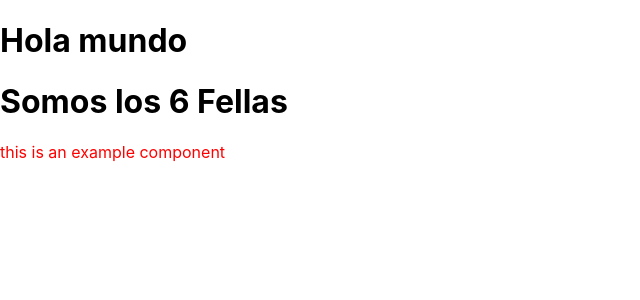
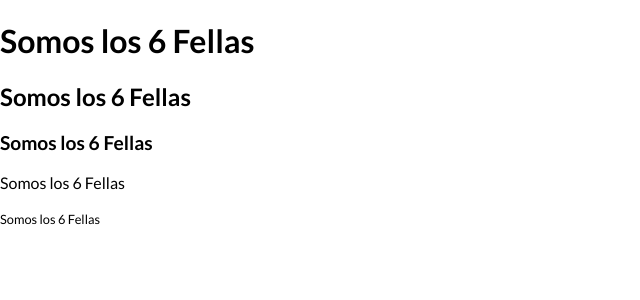
Before and after one commit to hack-learning/masterpath_frontend, a Next.js app: page / in a window 1280 px wide. Shown: the top 300 px of the page, without its empty margins (0-640 px from the left). Built offline with nearby package versions, Linux system fonts and the light colour scheme.

Commit message:
set styles variables

```diff
--- a/components/example/index.js
+++ /dev/null
@@ -1,10 +0,0 @@
-// import Libraries
-
-// import Components
-
-// import Styles
-import { Container } from './styles';
-
-export const Example = () => {
-	return <Container>this is an example component</Container>;
-};
--- a/components/example/styles.js
+++ /dev/null
@@ -1,8 +0,0 @@
-// import Libraries
-import styled from 'styled-components';
-
-// import Variables
-
-export const Container = styled.div`
-	color: red;
-`;
--- a/globalStyles/globalStyles.js
+++ b/globalStyles/globalStyles.js
@@ -1,9 +1,30 @@
+// import libraries
 import { createGlobalStyle } from 'styled-components';
 
+// import variables
+import { fonts } from './stylesVariables';
+
 export const GlobalStyle = createGlobalStyle`
+@import url('https://fonts.googleapis.com/css2?family=Bebas+Neue&family=Lato:wght@300;400;700&display=swap');
   body {
     margin: 0;
     padding: 0;
-    font-family: -apple-system, BlinkMacSystemFont, 'Segoe UI', Roboto, Oxygen, Ubuntu, Cantarell, 'Open Sans', 'Helvetica Neue', sans-serif;
+    font-family: ${fonts.fontLato};
   }
+  h1 {
+    font-size: ${fonts.h1};
+    }
+	h2 {
+    font-size: ${fonts.h2};
+  }
+	h3 {
+    font-size: ${fonts.h3};
+  }
+	p {
+    font-size: ${fonts.p};
+  }
+	small {
+    font-size: ${fonts.small};
+  }
+
 `;
--- a/globalStyles/stylesVariables.js
+++ b/globalStyles/stylesVariables.js
@@ -1,16 +1,18 @@
 export const colors = {
-	main: '',
-	second: '',
-	text: '',
+	main: '#98ca3f', //green
+	second: '#182C3F', // blue
+	lightSecond: '#3C8DC7', // light blue
+	text: '#4c4c4c', //gray
 };
 
 export const fonts = {
-	fontFamily: '',
-	h1: '',
-	h2: '',
-	h3: '',
-	p: '',
-	small: '',
+	fontBebas: "'Bebas Neue', cursive",
+	fontLato: "'Lato', sans-serif",
+	h1: '2rem',
+	h2: '1.5rem',
+	h3: '1.2rem',
+	p: '1rem',
+	small: '.8rem',
 };
 
 export const spacing = {
@@ -19,3 +21,21 @@ export const spacing = {
 	space3: '',
 	space4: '',
 };
+
+export const border = {
+	borderRadiusSmall: '10px',
+	borderRadiusBig: '20px',
+};
+
+// media queries
+const mediaSize = {
+	mobile: '320px',
+	tablet: '720px',
+	desktop: '1440px',
+};
+
+export const mediaQueries = {
+	mobile: `(min-width: ${mediaSize.mobile})`,
+	tablet: `(min-width: ${mediaSize.tablet})`,
+	desktop: `(min-width: ${mediaSize.desktop})`,
+};
--- a/package.json
+++ b/package.json
@@ -10,6 +10,7 @@
 	},
 	"dependencies": {
 		"axios": "0.21.0",
+		"md5": "^2.3.0",
 		"next": "10.0.3",
 		"react": "17.0.1",
 		"react-dom": "17.0.1",
--- a/pages/index.js
+++ b/pages/index.js
@@ -1,15 +1,16 @@
 // import Libraries
 
 // import Components
-import { Example } from '../components/example';
 // import Styles
 
 const Home = () => {
 	return (
 		<div>
-			<h1>Hola mundo</h1>
 			<h1>Somos los 6 Fellas</h1>
-			<Example />
+			<h2>Somos los 6 Fellas</h2>
+			<h3>Somos los 6 Fellas</h3>
+			<p>Somos los 6 Fellas</p>
+			<small>Somos los 6 Fellas</small>
 		</div>
 	);
 };
```
Also changed, not shown: utils/gravatar.js (added, +9 -0 lines), components/Header/index.js (added), components/Header/styles.js (added), 1 other file (tests, documents, lock files or other folders).
